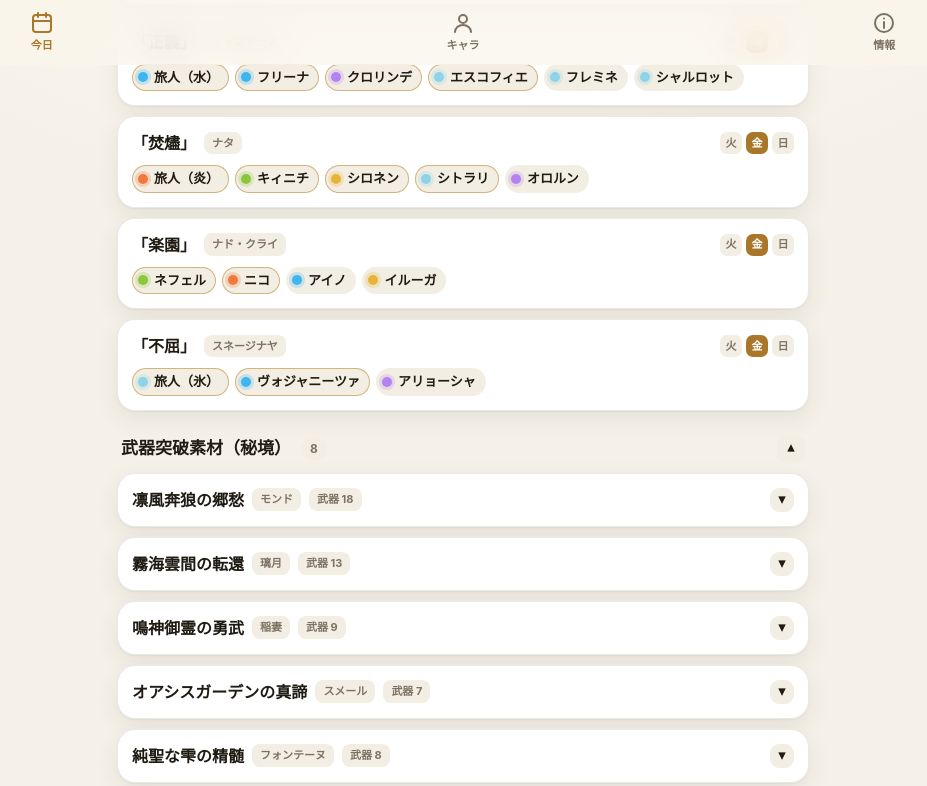
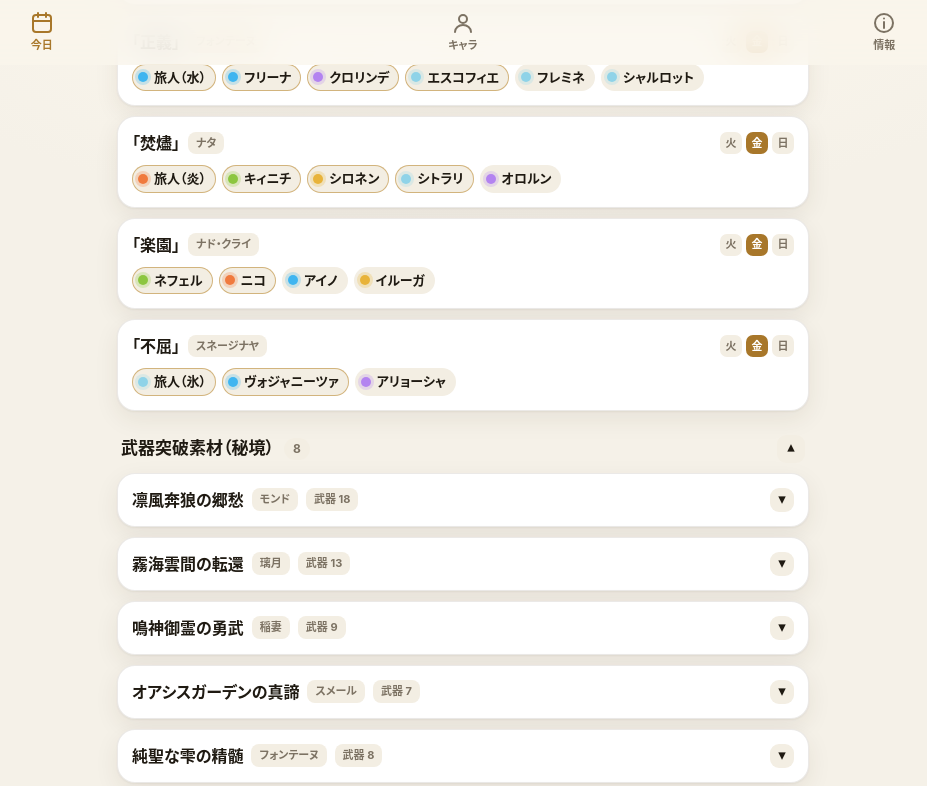
Before and after one commit to sousikifuyou/sousikifuyou.github.io, a plain HTML site: page tools/ios/iphone-genshin-materials/iPhone Genshin.html in a window 1280 px wide. Shown: the part 735-1521 px from the top of the page, without its empty margins (177-1104 px from the left). Drawn offline with Linux system fonts and the light colour scheme.

Commit message:
原神素材: 日本語フォントを優先するフォント指定に変更
iPhone/Mac はヒラギノ、Windows は游ゴシック/メイリオ、その他は Noto Sans JP 等を
明示的に並べ、中国語フォントに置き換わらないようにした。和文の文字詰め(palt)も有効化。

Co-Authored-By: Claude Opus 5.5 <noreply@anthropic.com>
Claude-Session: https://claude.ai/code/session_01714yvSmSLJ2xFNK8r386Wc

```diff
--- a/tools/ios/iphone-genshin-materials/iPhone Genshin.html
+++ b/tools/ios/iphone-genshin-materials/iPhone Genshin.html
@@ -37,13 +37,16 @@
   .el-Pyro{--el:#f07a3e} .el-Hydro{--el:#3fb5f0} .el-Electro{--el:#b383f0} .el-Cryo{--el:#8fd3e8}
   .el-Anemo{--el:#3fcfa6} .el-Geo{--el:#e8b33a} .el-Dendro{--el:#8cc63f}
 
+  /* 日本語フォント優先（iPhone/Mac はヒラギノ、Windows は游ゴシック/メイリオ、その他は Noto Sans JP 等）。
+     中国語フォントに置き換わらないよう、和文フォントを明示的に並べる */
+  :root{--font-ja:-apple-system,BlinkMacSystemFont,"Hiragino Sans","Hiragino Kaku Gothic ProN","ヒラギノ角ゴシック","BIZ UDPGothic","Yu Gothic UI","Yu Gothic","游ゴシック体",YuGothic,Meiryo,"メイリオ","Noto Sans JP","Noto Sans CJK JP","Source Han Sans JP","IPAPGothic","IPAexGothic",sans-serif}
   *{box-sizing:border-box;-webkit-tap-highlight-color:transparent}
   html,body{margin:0;padding:0}
   body{background:var(--bg-grad),var(--bg);background-attachment:fixed;color:var(--text);
-    font-family:-apple-system,BlinkMacSystemFont,"SF Pro Text","Hiragino Sans","Hiragino Kaku Gothic ProN","Yu Gothic UI",sans-serif;
+    font-family:var(--font-ja);font-feature-settings:"palt";
     font-size:15px;line-height:1.5;-webkit-font-smoothing:antialiased;
     padding-bottom:calc(78px + env(safe-area-inset-bottom))}
-  button{font:inherit;color:inherit}
+  button,input{font:inherit;color:inherit}
 
   /* ===== ヘッダー ===== */
   header{position:sticky;top:0;z-index:50;display:flex;align-items:center;gap:10px;
```
